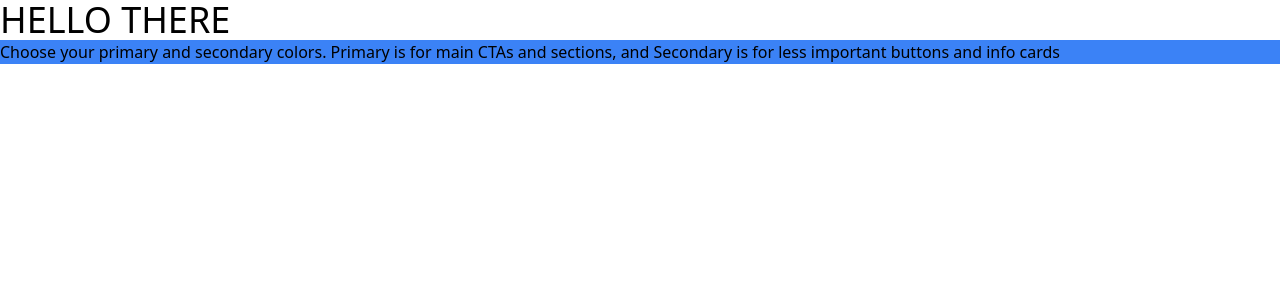
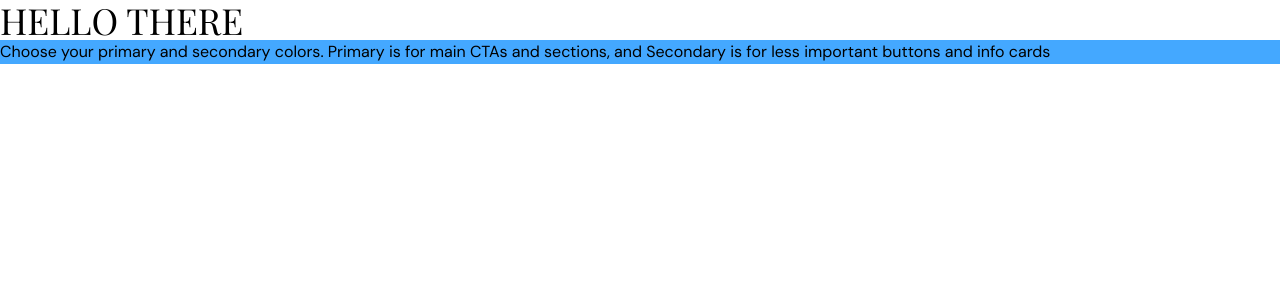
Before and after one commit to jackiewong99/hl-construction, a Next.js app: page / in a window 1280 px wide. Shown: the top 300 px of the page. Built offline with nearby package versions, Linux system fonts and the light colour scheme.

Commit message:
Update tailwind.config.js
- Configure extension from Tailwind's default theme.
- Add custom colors
- Add and configure fonts from Next.js self-hosted Google Fonts

```diff
--- a/tailwind.config.js
+++ b/tailwind.config.js
@@ -1,4 +1,7 @@
 /** @type {import('tailwindcss').Config} */
+
+const colors = require('tailwindcss/colors');
+
 module.exports = {
   content: [
     './pages/**/*.{js,ts,jsx,tsx,mdx}',
@@ -7,12 +10,41 @@ module.exports = {
   ],
   theme: {
     extend: {
-      backgroundImage: {
-        'gradient-radial': 'radial-gradient(var(--tw-gradient-stops))',
-        'gradient-conic':
-          'conic-gradient(from 180deg at 50% 50%, var(--tw-gradient-stops))',
+      colors: {
+        black: colors.black,
+        white: colors.white,
+        gray: {
+          100: '#f4f4f5',
+          200: '#e4e4e7',
+          300: '#d4d4d8',
+          400: '#a1a1aa',
+          500: '#71717a',
+          600: '#52525b',
+          700: '#3f3f46',
+          800: '#27272a',
+          900: '#18181b',
+        },
+        blue: {
+          200: '#bfdbfe',
+          300: '#8ED0FF',
+          500: '#44A8FF',
+          600: '#0284c7',
+          700: '#0369a1',
+          800: '#075985',
+          900: '#0c4a6e',
+        },
+        amber: {
+          100: '#fffbeb',
+          200: '#FFF5EC',
+          300: '#fef3c7',
+          400: '#fde68a',
+        },
+      },
+      fontFamily: {
+        'playfair-display': 'var(--font-playfair-display)',
+        'dm-sans': 'var(--font-dm-sans)',
       },
     },
   },
   plugins: [],
-}
+};
```
